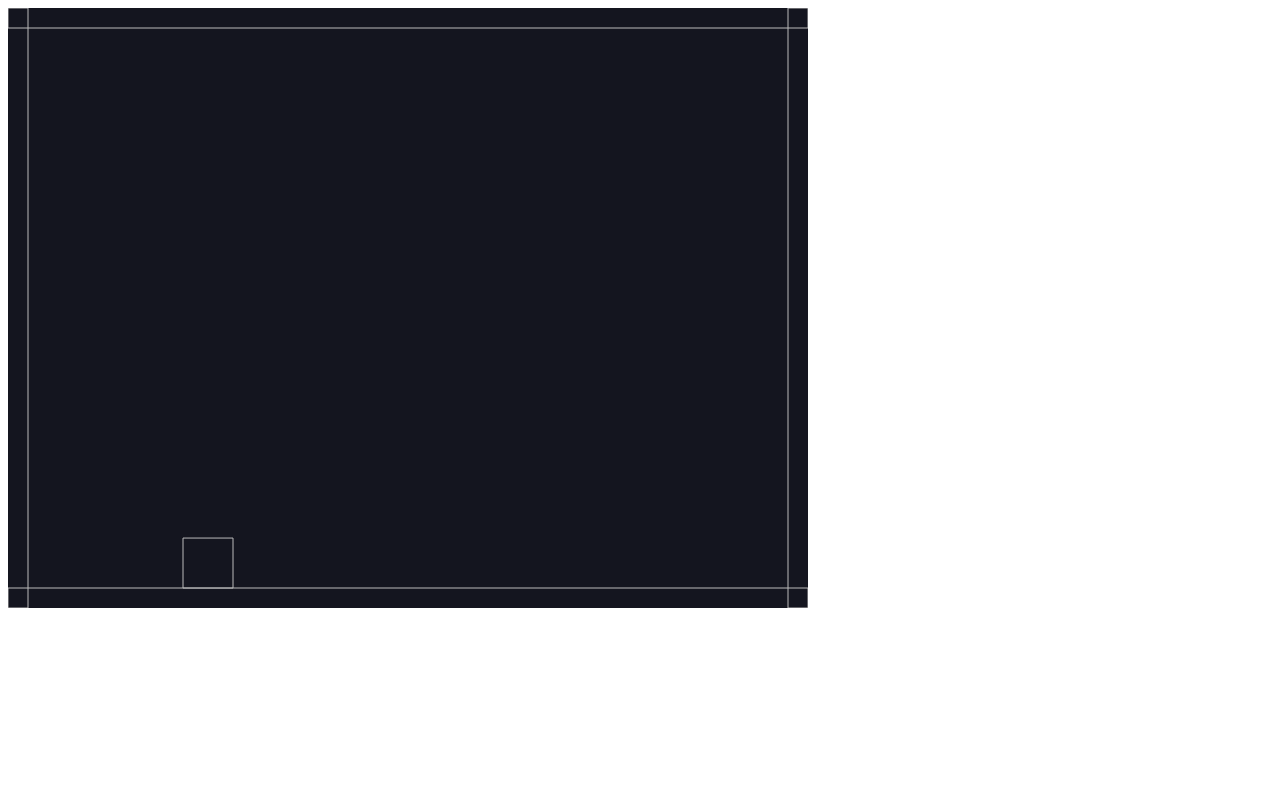
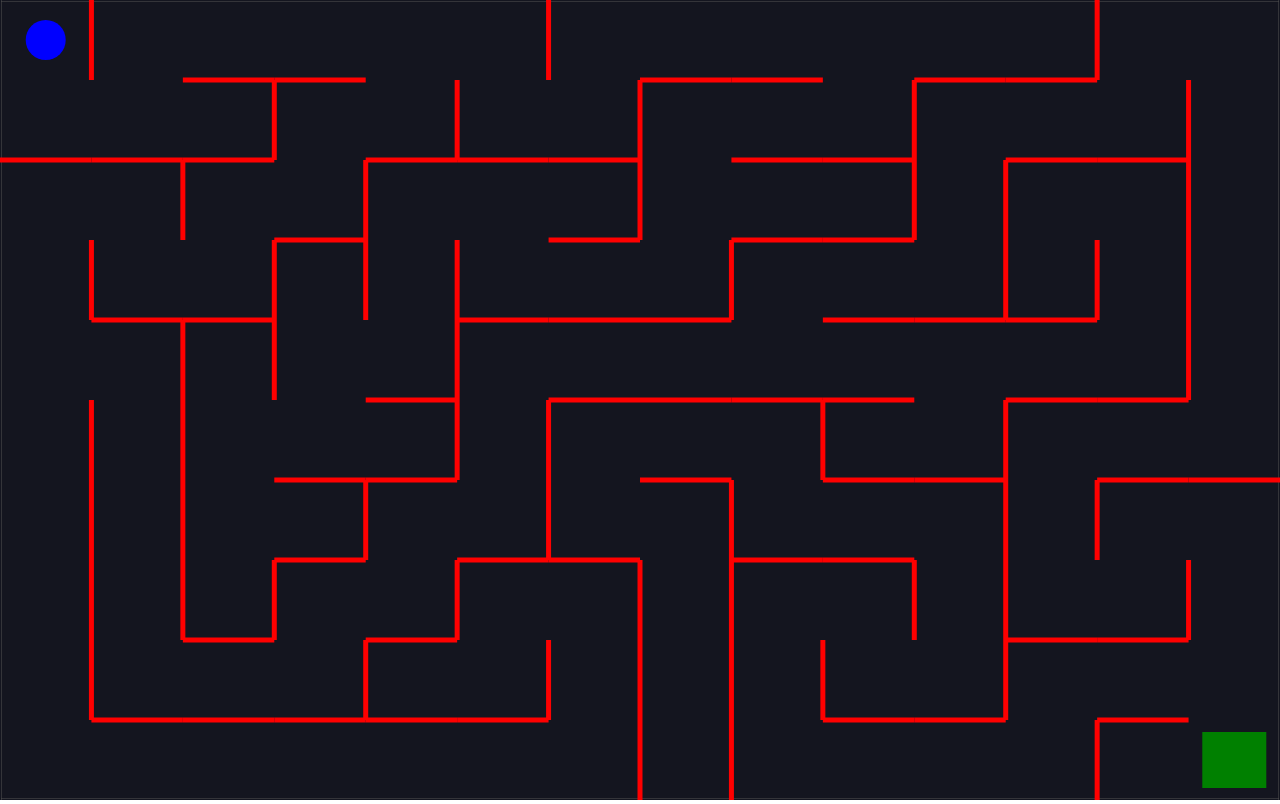
Before and after one commit to royartarian/mazegame, a plain HTML site: page index.html in a window 1280 px wide. Drawn offline with nearby package versions, Linux system fonts and the light colour scheme.

Commit message:
maze game final version

```diff
--- a/index.html
+++ b/index.html
@@ -1,11 +1,12 @@
 <!DOCTYPE html>
-<html lang="en">
+<html>
   <head>
-    <meta charset="UTF-8" />
-    <meta name="viewport" content="width=device-width, initial-scale=1.0" />
-    <meta http-equiv="X-UA-Compatible" content="ie=edge" />
     <script src="https://cdnjs.cloudflare.com/ajax/libs/matter-js/0.14.2/matter.min.js"></script>
-    <title>Maze Game</title>
+    <style>
+      body {
+        margin: 0;
+      }
+    </style>
   </head>
   <body>
     <script src="index.js"></script>
--- a/index.js
+++ b/index.js
@@ -1,26 +1,232 @@
-const { Engine, Render, Runner, World, Bodies } = Matter;
+const { Engine, Render, Runner, World, Bodies, Body, Events } = Matter;
+
+const cellsHorizontal = 14;
+const cellsVertical = 10;
+const width = window.innerWidth;
+const height = window.innerHeight;
+
+const unitLengthX = width / cellsHorizontal;
+const unitLengthY = height / cellsVertical;
 
 const engine = Engine.create();
+engine.world.gravity.y = 0;
 const { world } = engine;
 const render = Render.create({
   element: document.body,
   engine: engine,
   options: {
-    width: 800,
-    height: 600
+    wireframes: false,
+    width,
+    height
+  }
+});
+Render.run(render);
+Runner.run(Runner.create(), engine);
+
+// Walls
+const walls = [
+  Bodies.rectangle(width / 2, 0, width, 2, { isStatic: true }),
+  Bodies.rectangle(width / 2, height, width, 2, { isStatic: true }),
+  Bodies.rectangle(0, height / 2, 2, height, { isStatic: true }),
+  Bodies.rectangle(width, height / 2, 2, height, { isStatic: true })
+];
+World.add(world, walls);
+
+// Maze generation
+
+const shuffle = arr => {
+  let counter = arr.length;
+
+  while (counter > 0) {
+    const index = Math.floor(Math.random() * counter);
+
+    counter--;
+
+    const temp = arr[counter];
+    arr[counter] = arr[index];
+    arr[index] = temp;
+  }
+
+  return arr;
+};
+
+const grid = Array(cellsVertical)
+  .fill(null)
+  .map(() => Array(cellsHorizontal).fill(false));
+
+const verticals = Array(cellsVertical)
+  .fill(null)
+  .map(() => Array(cellsHorizontal - 1).fill(false));
+
+const horizontals = Array(cellsVertical - 1)
+  .fill(null)
+  .map(() => Array(cellsHorizontal).fill(false));
+
+const startRow = Math.floor(Math.random() * cellsVertical);
+const startColumn = Math.floor(Math.random() * cellsHorizontal);
+
+const stepThroughCell = (row, column) => {
+  // If i have visted the cell at [row, column], then return
+  if (grid[row][column]) {
+    return;
+  }
+
+  // Mark this cell as being visited
+  grid[row][column] = true;
+
+  // Assemble randomly-ordered list of neighbors
+  const neighbors = shuffle([
+    [row - 1, column, 'up'],
+    [row, column + 1, 'right'],
+    [row + 1, column, 'down'],
+    [row, column - 1, 'left']
+  ]);
+  // For each neighbor....
+  for (let neighbor of neighbors) {
+    const [nextRow, nextColumn, direction] = neighbor;
+
+    // See if that neighbor is out of bounds
+    if (
+      nextRow < 0 ||
+      nextRow >= cellsVertical ||
+      nextColumn < 0 ||
+      nextColumn >= cellsHorizontal
+    ) {
+      continue;
+    }
+
+    // If we have visited that neighbor, continue to next neighbor
+    if (grid[nextRow][nextColumn]) {
+      continue;
+    }
+
+    // Remove a wall from either horizontals or verticals
+    if (direction === 'left') {
+      verticals[row][column - 1] = true;
+    } else if (direction === 'right') {
+      verticals[row][column] = true;
+    } else if (direction === 'up') {
+      horizontals[row - 1][column] = true;
+    } else if (direction === 'down') {
+      horizontals[row][column] = true;
+    }
+
+    stepThroughCell(nextRow, nextColumn);
+  }
+};
+
+stepThroughCell(startRow, startColumn);
+
+horizontals.forEach((row, rowIndex) => {
+  row.forEach((open, columnIndex) => {
+    if (open) {
+      return;
+    }
+
+    const wall = Bodies.rectangle(
+      columnIndex * unitLengthX + unitLengthX / 2,
+      rowIndex * unitLengthY + unitLengthY,
+      unitLengthX,
+      5,
+      {
+        label: 'wall',
+        isStatic: true,
+        render: {
+          fillStyle: 'red'
+        }
+      }
+    );
+    World.add(world, wall);
+  });
+});
+
+verticals.forEach((row, rowIndex) => {
+  row.forEach((open, columnIndex) => {
+    if (open) {
+      return;
+    }
+
+    const wall = Bodies.rectangle(
+      columnIndex * unitLengthX + unitLengthX,
+      rowIndex * unitLengthY + unitLengthY / 2,
+      5,
+      unitLengthY,
+      {
+        label: 'wall',
+        isStatic: true,
+        render: {
+          fillStyle: 'red'
+        }
+      }
+    );
+    World.add(world, wall);
+  });
+});
+
+// Goal
+
+const goal = Bodies.rectangle(
+  width - unitLengthX / 2,
+  height - unitLengthY / 2,
+  unitLengthX * 0.7,
+  unitLengthY * 0.7,
+  {
+    label: 'goal',
+    isStatic: true,
+    render: {
+      fillStyle: 'green'
+    }
+  }
+);
+World.add(world, goal);
+
+// Ball
+
+const ballRadius = Math.min(unitLengthX, unitLengthY) / 4;
+const ball = Bodies.circle(unitLengthX / 2, unitLengthY / 2, ballRadius, {
+  label: 'ball',
+  render: {
+    fillStyle: 'blue'
+  }
+});
+World.add(world, ball);
+
+document.addEventListener('keydown', event => {
+  const { x, y } = ball.velocity;
+
+  if (event.keyCode === 87) {
+    Body.setVelocity(ball, { x, y: y - 5 });
+  }
+
+  if (event.keyCode === 68) {
+    Body.setVelocity(ball, { x: x + 5, y });
+  }
+
+  if (event.keyCode === 83) {
+    Body.setVelocity(ball, { x, y: y + 5 });
+  }
+
+  if (event.keyCode === 65) {
+    Body.setVelocity(ball, { x: x - 5, y });
   }
 });
 
-Render.run(render);
-Runner.run(Runner.create(), engine);
+// Win Condition
 
-//Walls
+Events.on(engine, 'collisionStart', event => {
+  event.pairs.forEach(collision => {
+    const labels = ['ball', 'goal'];
 
-const walls = [
-  Bodies.rectangle(400, 0, 800, 40, { isStatic: true }),
-  Bodies.rectangle(400, 600, 800, 40, { isStatic: true }),
-  Bodies.rectangle(0, 300, 40, 600, { isStatic: true }),
-  Bodies.rectangle(800, 300, 40, 600, { isStatic: true })
-];
-World.add(world, walls);
-World.add(world,Bodies.rectangle(200,200,50,50));
+    if (
+      labels.includes(collision.bodyA.label) &&
+      labels.includes(collision.bodyB.label)
+    ) {
+      world.gravity.y = 1;
+      world.bodies.forEach(body => {
+        if (body.label === 'wall') {
+          Body.setStatic(body, false);
+        }
+      });
+    }
+  });
+});
```
